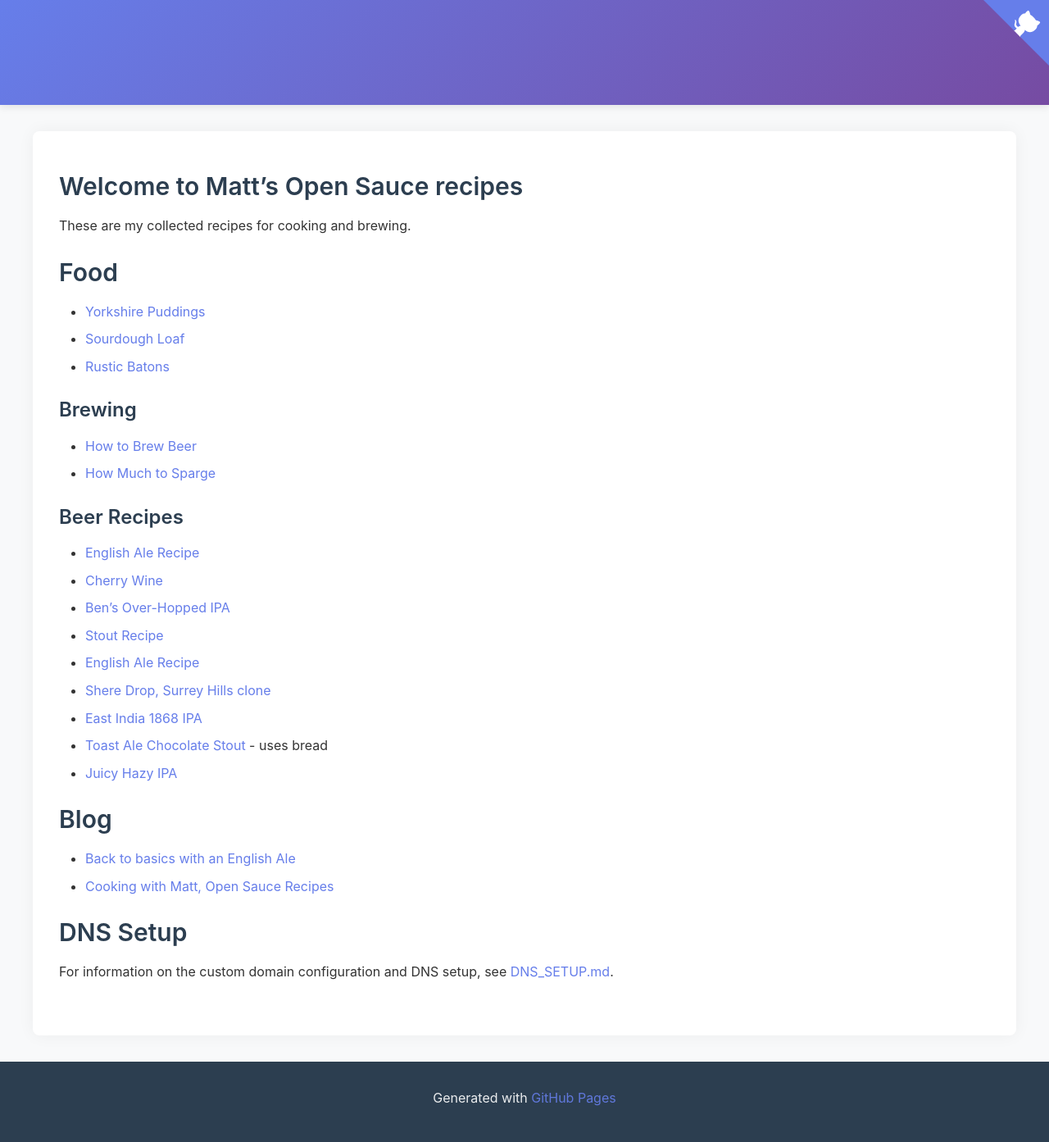
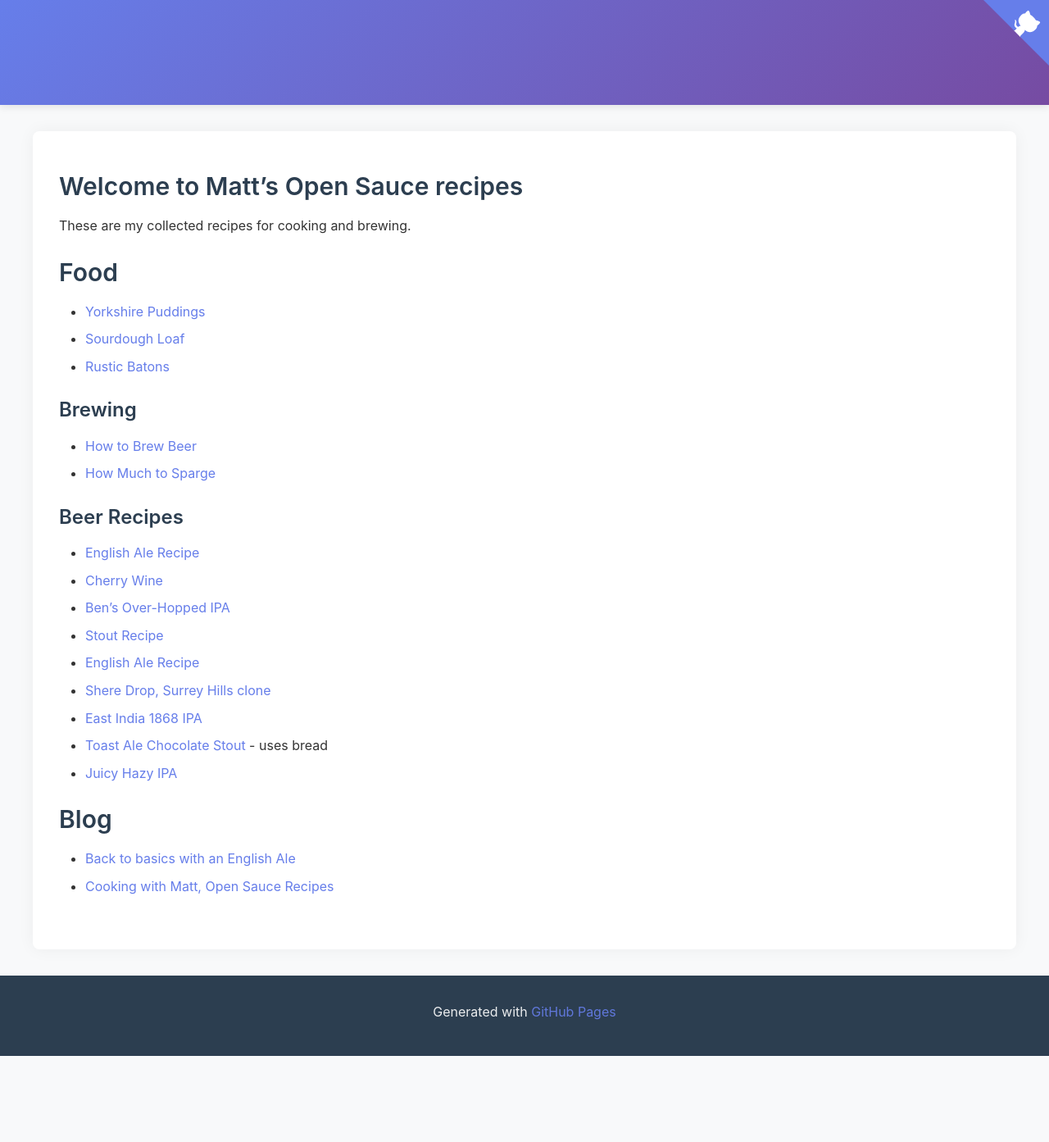
Before and after one commit to mattstabeler/opensauce, a Jekyll site: the page built from index.md, in a window 1280 px wide. Shown: the whole page at 82% size. Built offline with Jekyll 4.4.1, drawn with Linux system fonts in a browser that asks for light colours; after the commit the page ends 1288 px from its top, so only the background shows below that.

Commit message:
Update index.md

```diff
--- a/index.md
+++ b/index.md
@@ -41,7 +41,3 @@ These are my collected recipes for cooking and brewing.
     </li>
   {% endfor %}
 </ul>
-
-## DNS Setup
-
-For information on the custom domain configuration and DNS setup, see [DNS_SETUP.md](DNS_SETUP.md).
```
